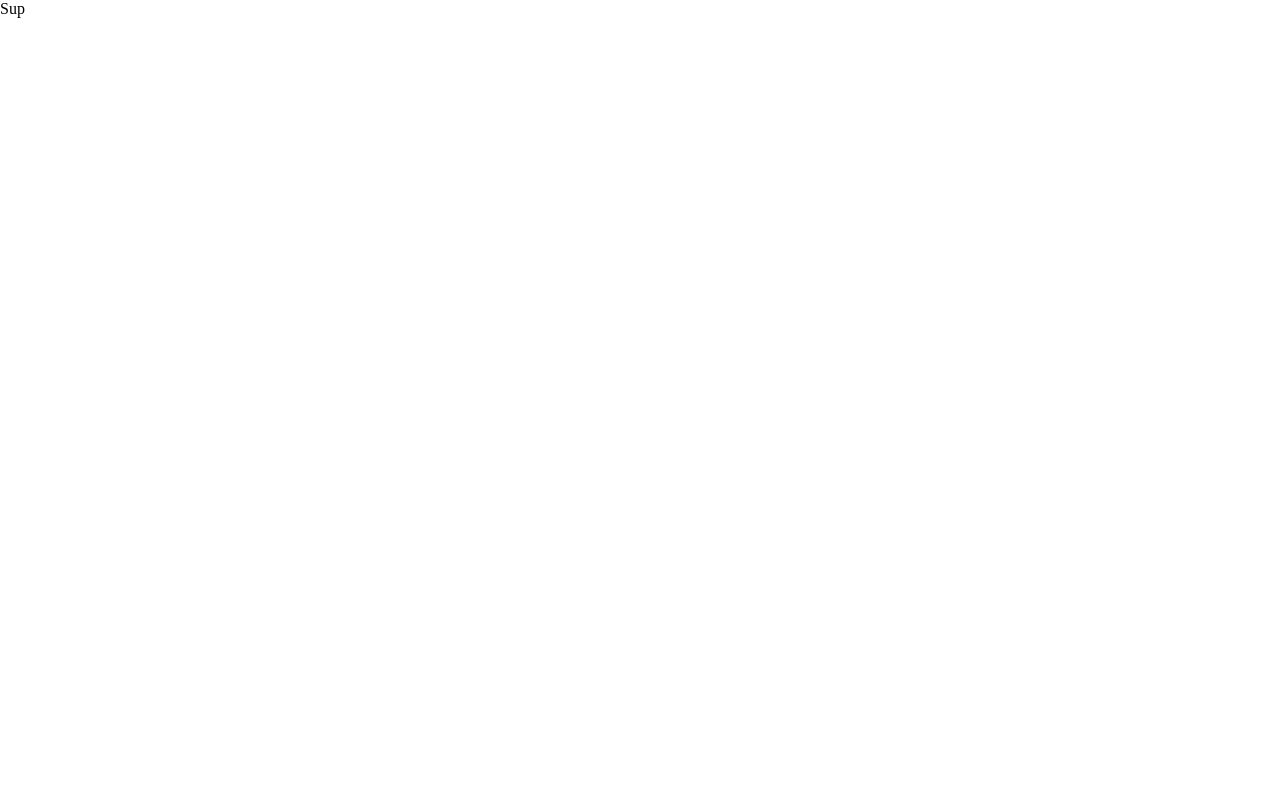
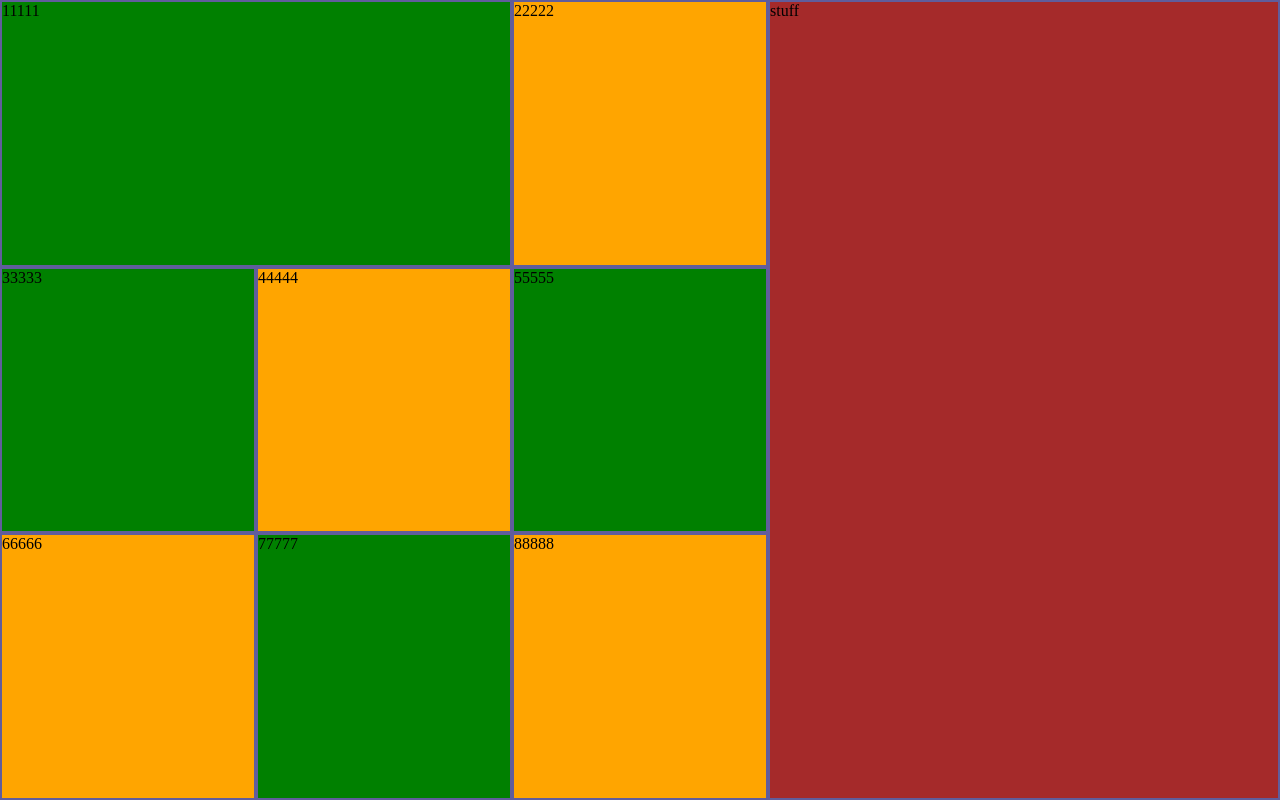
Before and after one commit to EndlessHypnosis/ns-comp-challenge-1, a plain HTML site: page index.html in a window 1280 px wide. Drawn offline with Linux system fonts and the light colour scheme.

Commit message:
good version

```diff
--- a/index.html
+++ b/index.html
@@ -1,5 +1,6 @@
 <!DOCTYPE html>
 <html>
+
 <head>
   <meta charset="utf-8">
   <title>Static Comp Challenge 1 by Nick Svetnicka</title>
@@ -8,7 +9,46 @@
   <link rel="stylesheet" type="text/css" href="normalize.css">
   <link rel="stylesheet" type="text/css" href="styles.css">
 </head>
+
 <body>
-    Sup
+
+  <div class="wrapper">
+
+    <section class="left">
+      <div class="box" id="div1">
+        11111
+      </div>
+      <div class="box" id="div2">
+        22222
+      </div>
+      <div class="box" id="div3">
+        33333
+      </div>
+      <div class="box" id="div4">
+        44444
+      </div>
+      <div class="box" id="div5">
+        55555
+      </div>
+      <div class="box" id="div6">
+        66666
+      </div>
+      <div class="box" id="div7">
+        77777
+      </div>
+      <div class="box" id="div8">
+        88888
+      </div>
+    </section>
+
+    <aside class="right">
+      <div class="box" id="div9">
+        stuff
+      </div>
+    </aside>
+
+  </div>
+
 </body>
+
 </html>
--- a/styles.css
+++ b/styles.css
@@ -0,0 +1,68 @@
+*, *:before, *:after {
+	box-sizing: border-box;
+}
+
+.wrapper {
+  min-width: 100vh;
+  min-height: 100vh;
+  display: flex;
+}
+
+.box {
+  background-color: green;
+  border: 2px solid #605d9c;
+  flex: 1;
+  flex-basis: 33.3%;
+}
+
+.left {
+  width: 60%;
+  display: flex;
+  flex-wrap: wrap;
+}
+
+.right {
+  width: 40%;
+  display: flex;
+}
+
+#div1 {
+  flex-basis: 66.6%;
+  /*flex: 2;*/
+}
+
+#div2 {
+  /*flex: 1;*/
+  background-color: orange;
+}
+
+#div3 {
+  /*flex: 1;*/
+}
+
+#div4 {
+  /*flex: 1;*/
+  background-color: orange;
+}
+
+#div5 {
+  /*flex: 1;*/
+}
+
+#div6 {
+  /*flex: 1;*/
+  background-color: orange;
+}
+
+#div7 {
+  /*flex: 1;*/
+}
+
+#div8 {
+  /*flex: 1;*/
+  background-color: orange;
+}
+
+#div9 {
+  background-color: brown;
+}
```
Also changed, not shown: neo.jpeg (added). Lines whose indentation alone changed are shown as unchanged.
